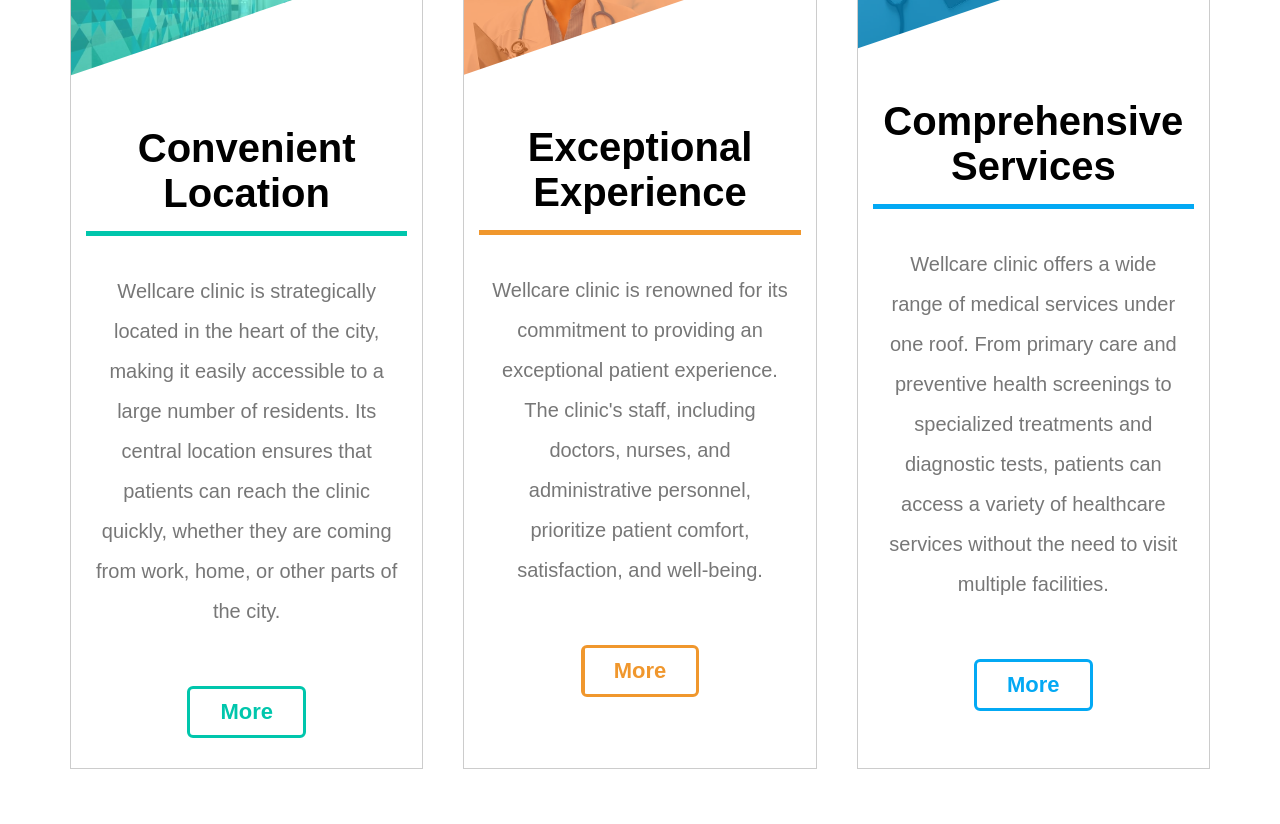
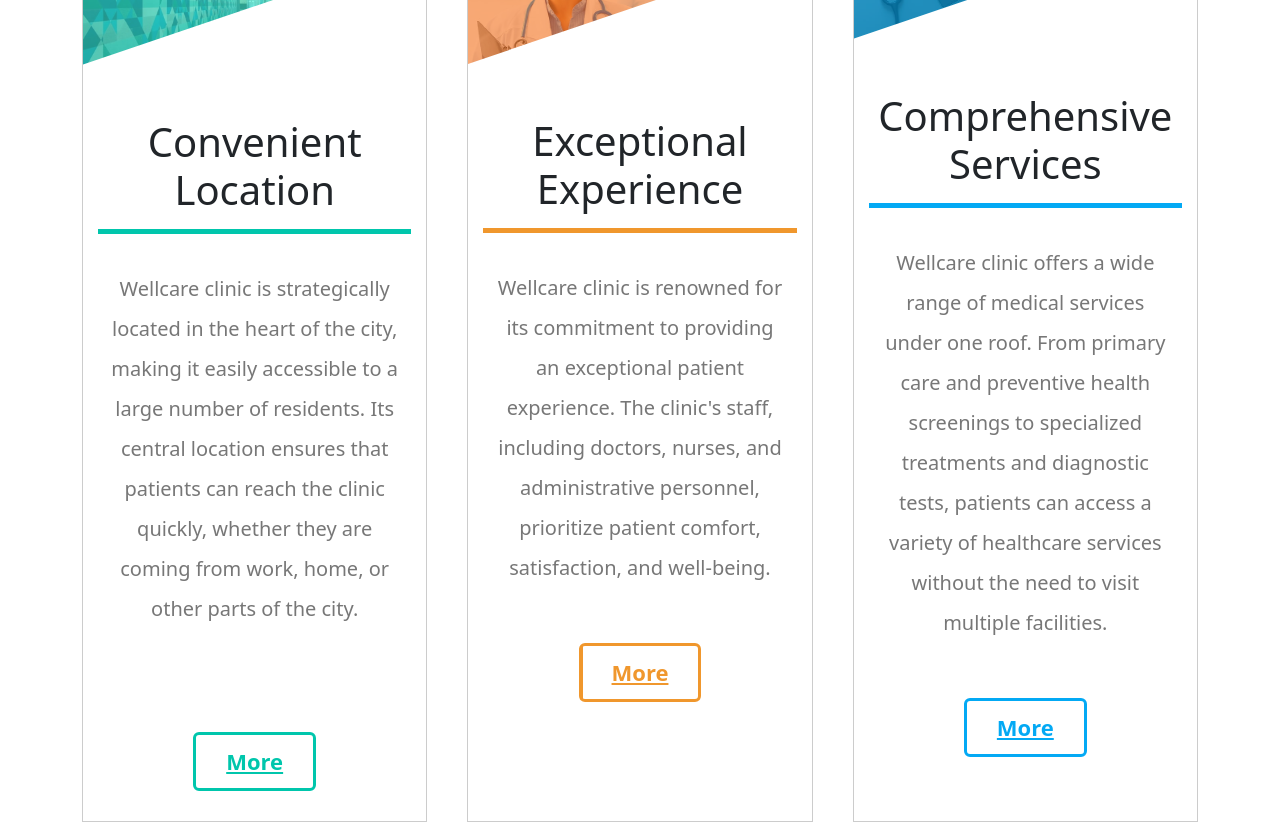
Before and after one commit to ReactCourseProject/Clinic-System, a React (Create React App) app: page / in a window 1280 px wide. Shown: the part 1080-1904 px from the top of the page. Built offline with nearby package versions, Linux system fonts and the light colour scheme.

Commit message:
Added Model Card

```diff
--- a/package.json
+++ b/package.json
@@ -6,7 +6,9 @@
     "@testing-library/jest-dom": "^5.17.0",
     "@testing-library/react": "^13.4.0",
     "@testing-library/user-event": "^13.5.0",
+    "bootstrap": "^5.3.2",
     "react": "^18.2.0",
+    "react-bootstrap": "^2.9.0",
     "react-dom": "^18.2.0",
     "react-scripts": "5.0.1",
     "web-vitals": "^2.1.4"
--- a/src/App.js
+++ b/src/App.js
@@ -1,6 +1,7 @@
 import logo from "./logo.svg";
 import "./App.css";
 import Home from "./Page/Home";
+import "bootstrap/dist/css/bootstrap.min.css";
 
 function App() {
   return <Home />;
--- /dev/null
+++ b/src/Page/CradComp.js
@@ -0,0 +1,116 @@
+import React from "react";
+import Button from "react-bootstrap/Button";
+import Modal from "react-bootstrap/Modal";
+import { useState } from "react";
+import clinic1 from "../Assets/clinic.jpg";
+import clinic2 from "../Assets/clinic2.jpg";
+import clinic3 from "../Assets/clinic3.jpg";
+
+function Card(props) {
+  let [show, setShow] = useState(false);
+
+  function handleShow() {
+    setShow(!show);
+  }
+  return (
+    <>
+      <div className="modal-container">
+        <Modal
+          show={show}
+          onHide={handleShow}
+          centered
+          style={{ color: "#00C6AC" }}
+        >
+          <Modal.Header
+            closeButton
+            style={{ backgroundColor: "rgb(14,45,59)" }}
+          >
+            <Modal.Title style={{ fontWeight: "700", fontSize: "30px" }}>
+              {props.titleCardOne}
+            </Modal.Title>
+          </Modal.Header>
+          <Modal.Body
+            style={{
+              fontWeight: "500",
+              fontSize: "20px",
+              color: "#37688e",
+              backgroundColor: "white",
+            }}
+          >
+            {props.descriptionOne}
+          </Modal.Body>
+          <Modal.Footer style={{ backgroundColor: "rgb(14,45,59)" }}>
+            <Button
+              variant="primary"
+              onClick={handleShow}
+              style={{
+                backgroundColor: "#00C6AC",
+                width: "500px",
+                fontWeight: "bold",
+              }}
+            >
+              Done
+            </Button>
+          </Modal.Footer>
+        </Modal>
+      </div>
+      <div class="features" id="features">
+        <h2 class="main-title">Features</h2>
+        <div class="container">
+          <div class="box quality">
+            <div class="img-holder">
+              <img decoding="async" src={clinic1} alt="" />
+            </div>
+            <h2>Convenient Location</h2>
+            <p>
+              Wellcare clinic is strategically located in the heart of the city,
+              making it easily accessible to a large number of residents. Its
+              central location ensures that patients can reach the clinic
+              quickly, whether they are coming from work, home, or other parts
+              of the city.
+            </p>
+
+            <br></br>
+            <br></br>
+            <a href="#" onClick={handleShow}>
+              More
+            </a>
+          </div>
+          <div class="box time">
+            <div class="img-holder">
+              <img decoding="async" src={clinic2} alt="" />
+            </div>
+            <h2>Exceptional Experience</h2>
+            <p>
+              Wellcare clinic is renowned for its commitment to providing an
+              exceptional patient experience. The clinic's staff, including
+              doctors, nurses, and administrative personnel, prioritize patient
+              comfort, satisfaction, and well-being.
+            </p>
+            <a href="#" onClick={handleShow}>
+              More
+            </a>
+          </div>
+          <div class="box passion">
+            <div class="img-holder">
+              <img decoding="async" src={clinic3} alt="" />
+            </div>
+            <h2>Comprehensive Services</h2>
+            <p>
+              Wellcare clinic offers a wide range of medical services under one
+              roof. From primary care and preventive health screenings to
+              specialized treatments and diagnostic tests, patients can access a
+              variety of healthcare services without the need to visit multiple
+              facilities.
+            </p>
+            <a href="#" onClick={handleShow}>
+              More
+            </a>
+          </div>
+        </div>
+      </div>
+    </>
+  );
+}
+
+export default Card;
--- /dev/null
+++ b/src/Page/Data.json
@@ -0,0 +1,11 @@
+[
+    {
+      "titleCardOne": "Why WellCare Clinic?",
+
+
+      "descriptionOne": "WellCare Clinic offers a multitude of advantages to its patients, making it a standout choice for healthcare services. First and foremost, its strategically located facilities provide the utmost convenience, ensuring easy access for residents across the city. This accessibility is complemented by an unwavering commitment to an exceptional patient experience, where dedicated professionals prioritize patient comfort, satisfaction, and well-being at every step. Contact Us: +962 792911284"
+
+
+
+    }
+]
--- a/src/Page/Home.css
+++ b/src/Page/Home.css
@@ -19,6 +19,7 @@
     --Fifth-color: #205B85;
 
 }
+
 
 html {
     scroll-behavior: smooth;
@@ -528,6 +529,7 @@
 
 
 .wrapper {
+    margin-left: 23%;
     display: flex;
     justify-content: center;
     align-items: center;
@@ -538,6 +540,7 @@
     background-color: #fff;
     box-shadow: rgba(0, 0, 0, 0.35) 0 5px 15px;
 }
+
 
 
 .items-container {
--- a/src/Page/Home.js
+++ b/src/Page/Home.js
@@ -1,9 +1,9 @@
 import React from "react";
 import "../Page/Home.css";
+import "bootstrap/dist/css/bootstrap.min.css";
+import CardCompo from "./CradComp";
+import data from "./Data.json";
 import landing from "../Assets/Doctors.png";
-import clinic1 from "../Assets/clinic.jpg";
-import clinic2 from "../Assets/clinic2.jpg";
-import clinic3 from "../Assets/clinic3.jpg";
 import partner1 from "../Assets/partner1.png";
 import partner2 from "../Assets/partner2.png";
 import partner3 from "../Assets/partner3.png";
@@ -36,52 +36,22 @@
         </a>
       </div>
 
-      <div class="features" id="features">
-        <h2 class="main-title">Features</h2>
-        <div class="container">
-          <div class="box quality">
-            <div class="img-holder">
-              <img decoding="async" src={clinic1} alt="" />
-            </div>
-            <h2>Convenient Location</h2>
-            <p>
-              Wellcare clinic is strategically located in the heart of the city,
-              making it easily accessible to a large number of residents. Its
-              central location ensures that patients can reach the clinic
-              quickly, whether they are coming from work, home, or other parts
-              of the city.
-            </p>
-            <a href="#">More</a>
+      {data.map(function (Item, index) {
+        // Add an index parameter to map function
+        return (
+          <div className="modal-container" key={index}>
+            <CardCompo
+              titleCardOne={Item.titleCardOne}
+              titleCardSecond={Item.titleCardOne}
+              titleCardThird={Item.titleCardOne}
+              descriptionOne={Item.descriptionOne}
+              descriptionSecond={Item.descriptionSecond}
+              descriptionThird={Item.descriptionThird}
+            />
           </div>
-          <div class="box time">
-            <div class="img-holder">
-              <img decoding="async" src={clinic2} alt="" />
-            </div>
-            <h2>Exceptional Experience</h2>
-            <p>
-              Wellcare clinic is renowned for its commitment to providing an
-              exceptional patient experience. The clinic's staff, including
-              doctors, nurses, and administrative personnel, prioritize patient
-              comfort, satisfaction, and well-being.
-            </p>
-            <a href="#">More</a>
-          </div>
-          <div class="box passion">
-            <div class="img-holder">
-              <img decoding="async" src={clinic3} alt="" />
-            </div>
-            <h2>Comprehensive Services</h2>
-            <p>
-              Wellcare clinic offers a wide range of medical services under one
-              roof. From primary care and preventive health screenings to
-              specialized treatments and diagnostic tests, patients can access a
-              variety of healthcare services without the need to visit multiple
-              facilities.
-            </p>
-            <a href="#">More</a>
-          </div>
-        </div>
-      </div>
+        );
+      })}
+
       <div class="features" id="features">
         <h2 class="main-title">Our Partners</h2>
         <div class="container">
```
Also changed, not shown: 1 other file (tests, documents, lock files or other folders).
